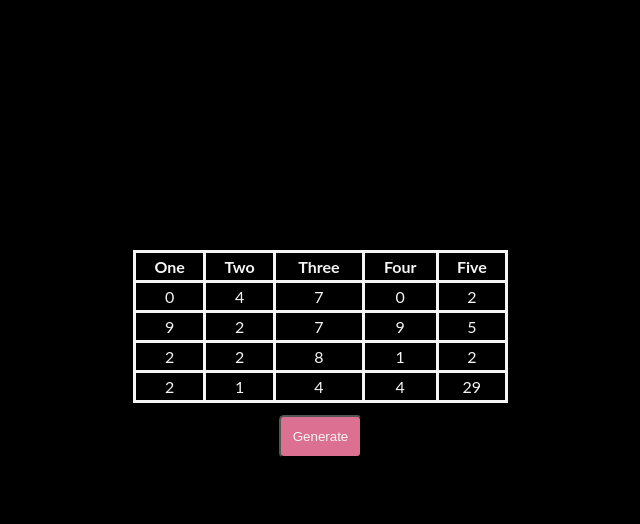
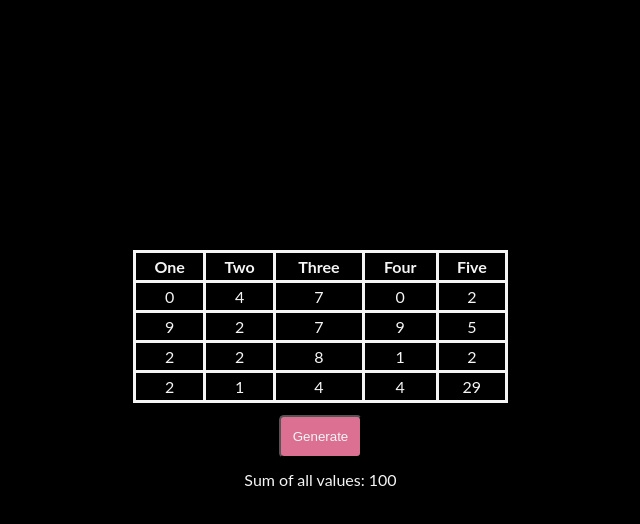
Before and after one commit to KKarpac/generateTable, a plain HTML site: page index.html in a window 1280 px wide. Both pictures are taken after a click on the button "Generate". Shown: the whole page, without its empty margins (257-897 px from the left). Drawn offline with Linux system fonts and the light colour scheme.

Commit message:
add display sum

```diff
--- a/index.html
+++ b/index.html
@@ -64,6 +64,7 @@
     <div id="target">
     </div>
     <input id="button" type="button" onclick="populate()" value="Generate">
+
   </div>
 </body>
 
@@ -90,10 +91,20 @@
     return data
   }
 
+  function displaySum(values) {
+    const sum = values.reduce((a, b) => a + b, 0)
+    const elem = document.createElement("p");
+    elem.setAttribute('id', 'sum')
+    elem.innerHTML = `Sum of all values: ${sum}`
+    document.getElementById('main').appendChild(elem)
+  }
+
   function createTable() {
       const values = generate()
+      displaySum(values)
       const newTable = document.createElement("table")
       const dataset = createDataSet(values)
+      console.log(values)
       newTable.setAttribute('id', 'myTable')
       newTable.innerHTML = "<thead><th>One</th><th>Two</th><th>Three</th><th>Four</th><th>Five</th></thead>";
       dataset.forEach(row => {
@@ -122,6 +133,7 @@
   function populate() {
       const table = document.getElementById('myTable')
       if (table != null) {
+        document.getElementById('sum').remove()
         table.remove()
         createTable()
       }
```
